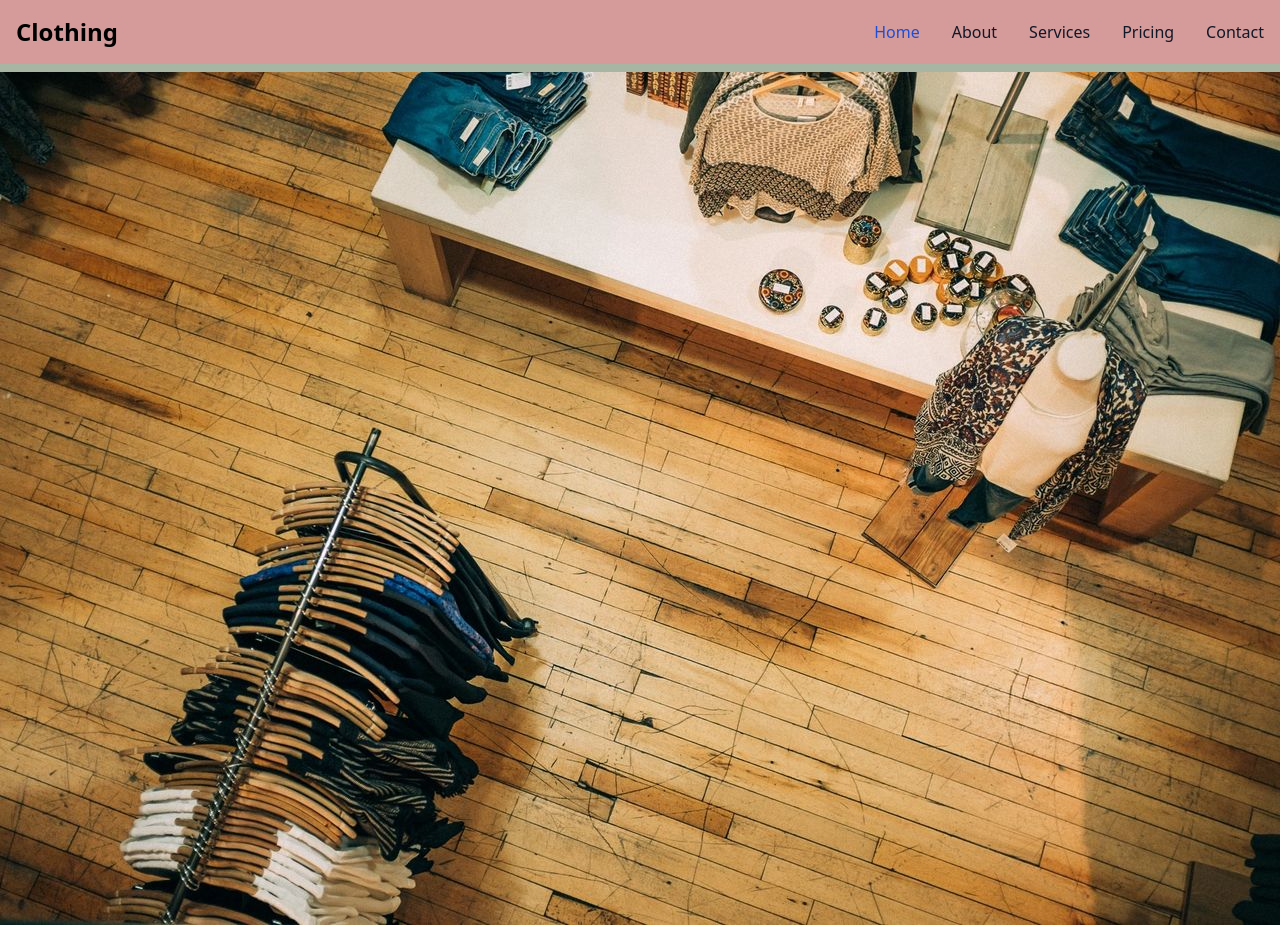
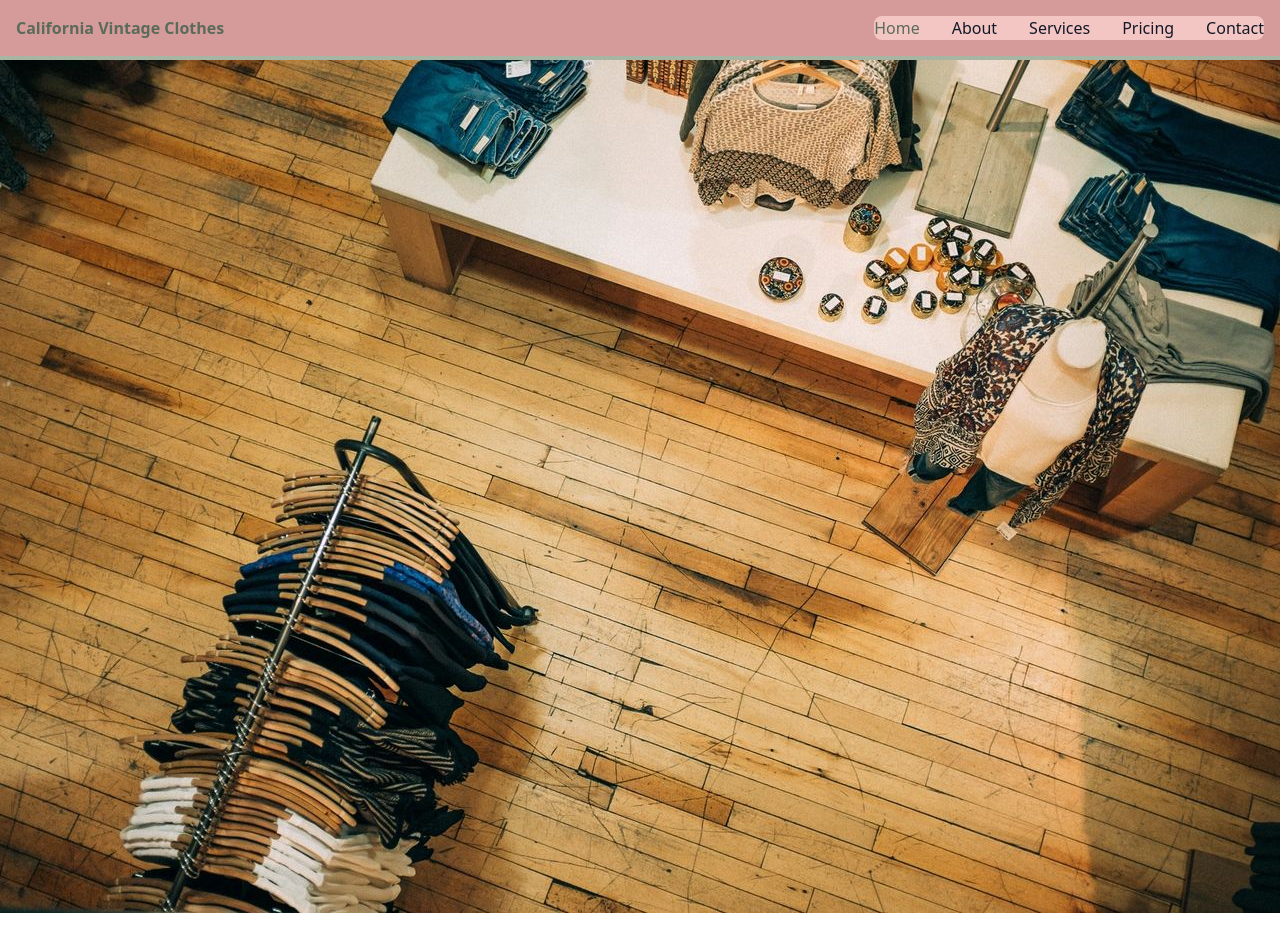
Before and after one commit to ImagineWagons8487/fullStack, a SvelteKit app: page / in a window 1280 px wide. Built offline with nearby package versions, Linux system fonts and the light colour scheme.

Commit message:
added new colors to app.css and changed text/bg colors

```diff
--- a/src/app.css
+++ b/src/app.css
@@ -22,8 +22,36 @@
     background-color: #FAF3E0;
 }
 
+.text-warm-mocha-brown{
+    color:#8D6A5E;
+}
+
+.text-deep-charcoal{
+    color:#3C3C3C;
+}
+
+.border-warm-mocha-brown{
+    border-color:#8D6A5E;
+}
+
+.text-dark-sage{
+    color:#5A6B5A;
+}
+
 @media (min-width: 768px) {
     .md\:hover\:text-sage-green:hover {
         color: #A8B5A2;
     }
+
+    .md\:bg-blush-pink{
+        color:#F4C6C3;
+    }
+
+    .md\:bg-antique-rose{
+        color:#D59A9A;
+    }
+
+    .md\:text-dark-sage{
+        color:#5A6B5A;
+    }
 }
--- a/src/routes/+layout.svelte
+++ b/src/routes/+layout.svelte
@@ -6,11 +6,24 @@
 🥛 Ivory Cream (#FAF3E0)
 🌿 Sage Green (#A8B5A2) - Accents
 🎀 Antique Rose (#D59A9A)
+Primary Text Colors
+  🖤 Deep Charcoal (#3C3C3C) – A soft black, great for main text.
+  ☕ Warm Mocha Brown (#8D6A5E) – A warm coffee-like brown.
+  🍇 Muted Plum (#70525A) – A subtle vintage purple.
+  🍂 Classic Espresso (#5C4033) – A rich brown with old-world charm.
+  🌿 Dark Sage (#5A6B5A) – A muted green-gray for an earthy feel.
+Background & Highlight Colors
+  🕊 Ivory Cream (#FAF3E0) – A soft, elegant off-white.
+  🎗 Soft Beige (#EFE7DA) – A warm, vintage beige.
+  🌷 Antique Rose (#D59A9A) – A delicate pink with nostalgia.
+Accent Colors (For Links & Buttons)
+  🍷 Vintage Burgundy (#703D46) – A deep, romantic wine red.
+  ✨ Dusty Gold (#BFA17F) – An aged, elegant gold hue.
 -->
-<nav class="bg-antique-rose border-sage-green border-b-8">
+<nav class="bg-antique-rose border-sage-green border-b-4">
   <div class="max-w-screen-xl flex flex-wrap items-center justify-between mx-auto p-4">
     <a href="https://youtu.be/dQw4w9WgXcQ" class="flex items-center space-x-3 rtl:space-x-reverse">
-        <span class="self-center text-2xl font-semibold whitespace-nowrap">Clothing</span>
+        <span class="self-center text-2l font-semibold whitespace-nowrap text-dark-sage">California Vintage Clothes</span>
     </a>
     <button data-collapse-toggle="navbar-default" type="button" class="inline-flex items-center p-2 w-10 h-10 justify-center text-sm text-gray-500 rounded-lg md:hidden hover:bg-gray-100 focus:outline-none focus:ring-2 focus:ring-gray-200 dark:text-gray-400 dark:hover:bg-gray-700 dark:focus:ring-gray-600" aria-controls="navbar-default" aria-expanded="false">
         <span class="sr-only">Open main menu</span>
@@ -19,9 +32,9 @@
         </svg>
     </button>
     <div class="hidden w-full md:block md:w-auto" id="navbar-default">
-      <ul class="font-medium flex flex-col p-4 md:p-0 mt-4 border border-sage-green rounded-lg bg-antique-rose md:flex-row md:space-x-8 rtl:space-x-reverse md:mt-0 md:border-0 md:bg-antique-rose">
+      <ul class="font-medium flex flex-col p-4 md:p-0 mt-4 border-2 border-warm-mocha-brown rounded-lg bg-blush-pink md:flex-row md:space-x-8 rtl:space-x-reverse md:mt-0 md:border-0 md:bg-antique-rose">
         <li>
-          <a href="#" class="block py-2 px-3 text-ivory-cream bg-ivory-cream rounded-sm md:bg-transparent md:text-blue-700 md:p-0 dark:text-white md:dark:text-blue-500" aria-current="page">Home</a>
+          <a href="#" class="block py-2 px-3 text-deep-charcoal bg-ivory-cream rounded-sm md:bg-transparent md:text-dark-sage md:p-0 " aria-current="page">Home</a>
         </li>
         <li>
           <a href="#" class="block py-2 px-3 text-gray-900 rounded-sm hover:bg-gray-100 md:hover:bg-transparent md:border-0 md:hover:text-sage-green md:p-0 dark:text-white">About</a>
```
